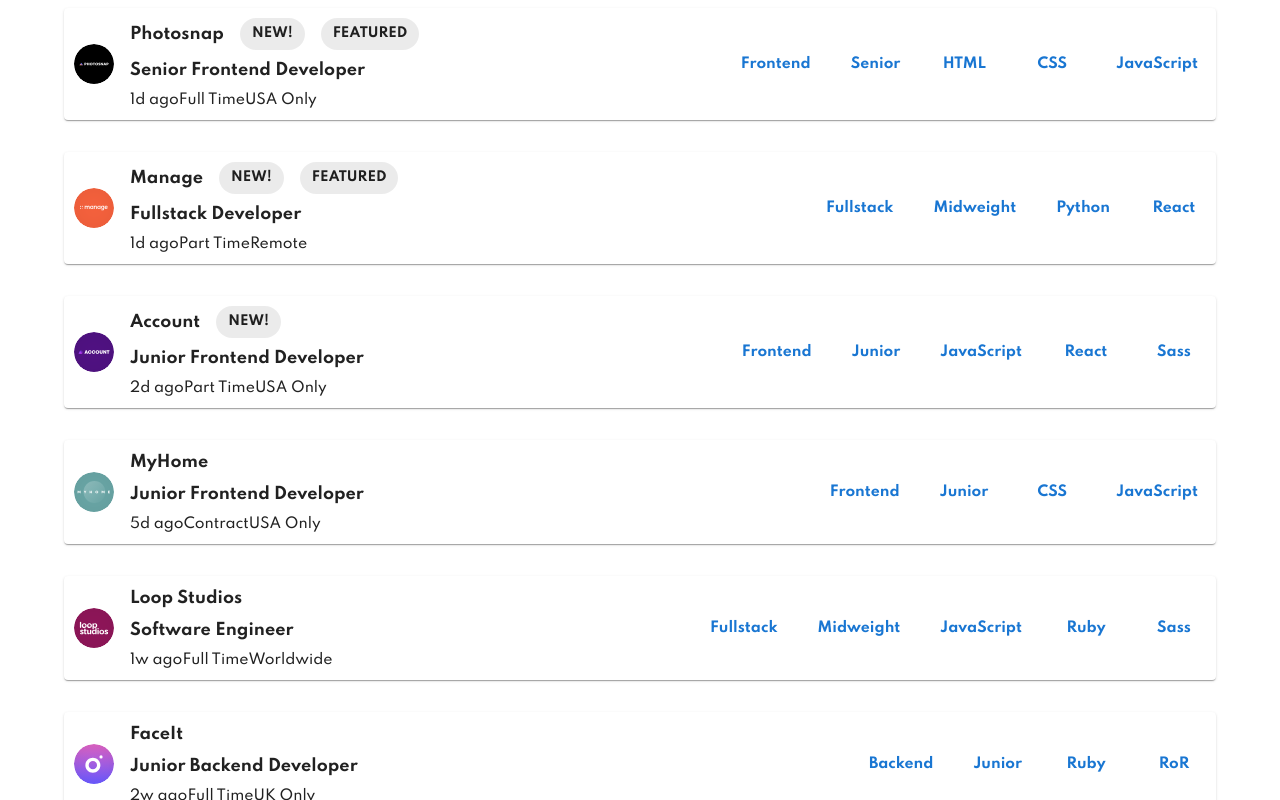
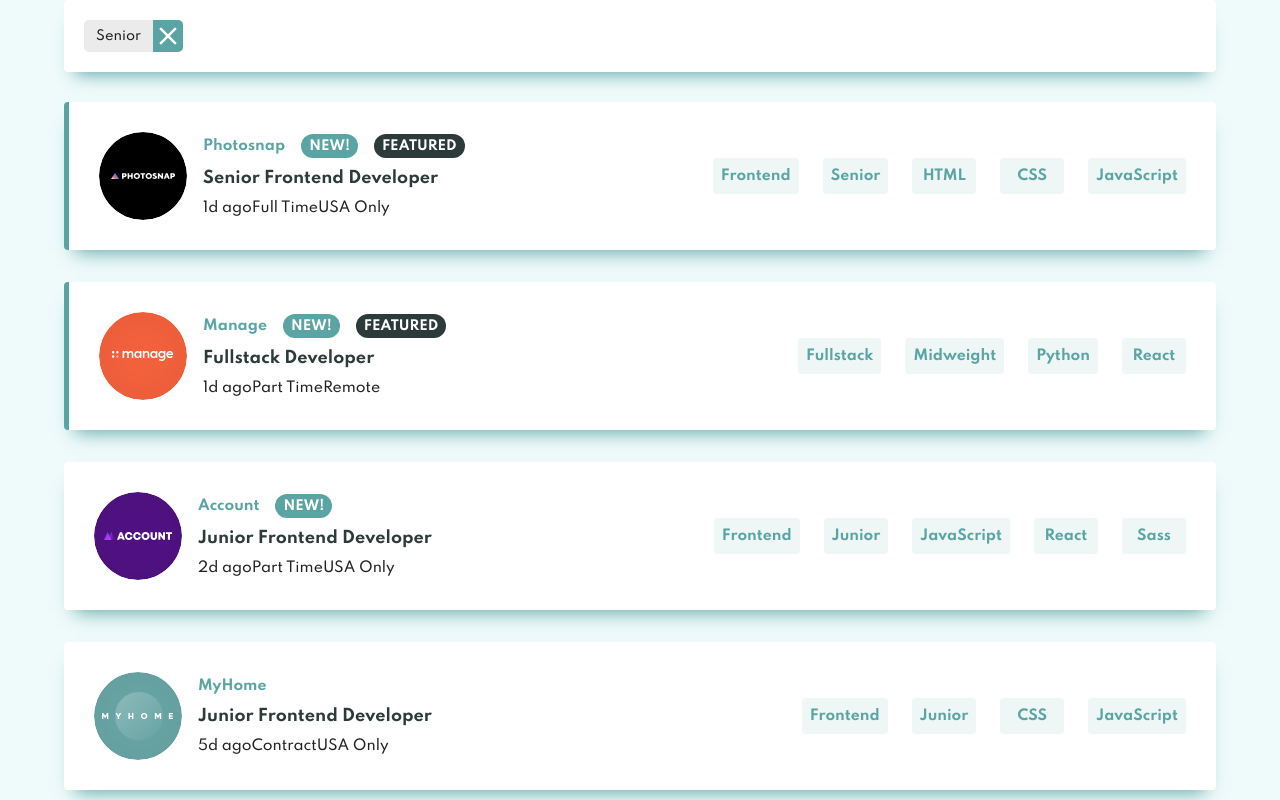
Before and after one commit to Abdelghafour122/static-job-listing, a React (Create React App) app: page / in a window 1280 px wide. Both pictures are taken after a click on the button "Senior". Shown: the top 800 px of the page. Built offline with nearby package versions, Linux system fonts and the light colour scheme.

Commit message:
done some styling, filter chips

```diff
--- a/package.json
+++ b/package.json
@@ -7,6 +7,7 @@
     "@emotion/styled": "^11.8.1",
     "@mui/icons-material": "^5.4.2",
     "@mui/material": "^5.4.3",
+    "@mui/styles": "^5.5.1",
     "@testing-library/jest-dom": "^5.16.2",
     "@testing-library/react": "^12.1.3",
     "@testing-library/user-event": "^13.5.0",
--- a/src/App.css
+++ b/src/App.css
@@ -1 +1,19 @@
 @import url("https://fonts.googleapis.com/css2?family=Spartan:wght@500;700&display=swap");
+
+:root {
+  --filterTablets: hsl(180, 31%, 95%);
+  --dgCyan: hsl(180, 8%, 52%);
+  --vdgCyan: hsl(180, 14%, 20%);
+}
+
+* {
+  box-sizing: border-box;
+}
+
+body {
+  margin: 0;
+}
+
+.app {
+  background-color: hsl(180, 52%, 96%);
+}
--- a/src/App.js
+++ b/src/App.js
@@ -1,10 +1,12 @@
-import { Container } from "@mui/material";
+import { Container, ThemeProvider } from "@mui/material";
 import "./App.css";
 import Core from "./components/Core";
+import theme from "./styles";
 
 function App() {
   return (
-    <main className="App">
+    <ThemeProvider theme={theme}>
+      <main className="app">
         <Container>
           <Core />
           <footer className="attribution">
@@ -20,6 +22,7 @@
           </footer>
         </Container>
       </main>
+    </ThemeProvider>
   );
 }
 
--- a/src/components/Core.jsx
+++ b/src/components/Core.jsx
@@ -1,5 +1,5 @@
-import React from "react";
-import { Stack } from "@mui/material";
+import React, { useEffect, useState } from "react";
+import { Card, Stack } from "@mui/material";
 import Job from "./Job";
 import data from "../data.json";
 
@@ -13,6 +13,7 @@
 import photosnap from "../images/photosnap.svg";
 import shortly from "../images/shortly.svg";
 import airFilterComp from "../images/the-air-filter-company.svg";
+import DeleteFilterButton from "./DeleteFilterButton";
 
 const imgArr = Array.of(
   photosnap,
@@ -28,9 +29,46 @@
 );
 
 const Core = () => {
+  const [relData, setRelData] = useState(data);
+  const [keyWords, setKeyWords] = useState([]);
+
+  useEffect(() => {
+    console.log(keyWords);
+  }, [keyWords]);
+
+  const addKeyWord = (val) => {
+    !keyWords.includes(val) && setKeyWords([...keyWords, val]);
+  };
+
+  const onDelete = (text) => {
+    console.log(keyWords);
+    const updatedKeyWords = keyWords.filter((keyWord) => {
+      return keyWord !== text;
+    });
+    setKeyWords(updatedKeyWords);
+  };
   return (
-    <div className="core">
-      <Stack spacing={4}>
+    <div className="core" style={{ margintop: "40px" }}>
+      <Card
+        sx={
+          !keyWords.length
+            ? {
+                visibility: "hidden",
+                boxShadow: "0px 13px 18px -11px hsl(180, 29%, 50%)",
+              }
+            : {
+                visibility: "visible",
+                boxShadow: "0px 13px 18px -11px hsl(180, 29%, 50%)",
+              }
+        }
+      >
+        <Stack spacing={3} direction="row" flexWrap="wrap" p="20px">
+          {keyWords.map((keyWord) => {
+            return <DeleteFilterButton text={keyWord} onDelete={onDelete} />;
+          })}
+        </Stack>
+      </Card>
+      <Stack spacing={4} sx={{ marginTop: "30px" }}>
         {data.map((d) => {
           return (
             <Job
@@ -47,6 +85,7 @@
               location={d.location}
               languages={d.languages}
               tools={d.tools}
+              onAdd={addKeyWord}
             />
           );
         })}
--- /dev/null
+++ b/src/components/DeleteFilterButton.jsx
@@ -0,0 +1,42 @@
+import { Chip, ThemeProvider } from "@mui/material";
+import React from "react";
+// import ClearIcon from "@mui/icons-material/Clear";
+import { Clear } from "@mui/icons-material";
+import theme from "../styles";
+
+const DeleteFilterButton = ({ text, onDelete }) => {
+  return (
+    <ThemeProvider theme={theme}>
+      <Chip
+        sx={{
+          borderRadius: "5px",
+          overflow: "hidden",
+        }}
+        label={text}
+        onDelete={() => {
+          onDelete(text);
+        }}
+        deleteIcon={
+          <Clear
+            sx={{
+              "&.MuiChip-deleteIcon": {
+                margin: 0,
+                color: "white",
+                width: "30px",
+                height: "100%",
+                bgcolor: "primary.main",
+                transition: "0.2s",
+                "&:hover": {
+                  color: "white",
+                  backgroundColor: "neutral.vdgCyan",
+                },
+              },
+            }}
+          />
+        }
+      />
+    </ThemeProvider>
+  );
+};
+
+export default DeleteFilterButton;
--- /dev/null
+++ b/src/components/FilterButton.jsx
@@ -0,0 +1,21 @@
+import { Button } from "@mui/material";
+import React from "react";
+import useStyles from "../customStyles";
+
+const FilterButton = ({ val, onAdd }) => {
+  const classes = useStyles();
+  return (
+    <Button
+      disableElevation
+      className={classes.filterButton}
+      onClick={() => {
+        onAdd(val);
+      }}
+    >
+      {" "}
+      {val}{" "}
+    </Button>
+  );
+};
+
+export default FilterButton;
--- a/src/components/Job.jsx
+++ b/src/components/Job.jsx
@@ -1,4 +1,4 @@
-import React, { useState } from "react";
+import React from "react";
 import {
   Avatar,
   Box,
@@ -10,6 +10,8 @@
   ThemeProvider,
 } from "@mui/material";
 import theme from "../styles";
+import useStyles from "../customStyles";
+import FilterButton from "./FilterButton";
 
 const Job = ({
   company,
@@ -24,36 +26,66 @@
   location,
   languages,
   tools,
+  onAdd,
 }) => {
+  const classes = useStyles();
   return (
     <ThemeProvider theme={theme}>
-      <Card>
+      <Card sx={{ boxShadow: "0px 13px 18px -11px hsl(180, 29%, 50%)" }}>
         <Box
           component="div"
-          sx={{
-            display: "flex",
-            alignItems: "center",
-            justifyContent: "space-between",
-            p: "10px",
-          }}
+          className={classes.jobBox}
+          sx={
+            featured && {
+              borderLeft: "5px solid",
+              borderColor: "primary.main",
+            }
+          }
         >
           <Stack spacing={2} direction="row" alignItems="center">
-            <Avatar variant="circular" src={logo} />
+            <Avatar
+              variant="circular"
+              src={logo}
+              sx={{ height: "88px", width: "88px" }}
+            />
             <Stack spacing={1} direction="column" alignItems="flex-start">
               <Stack direction="row" spacing={2} alignItems="center">
-                <Typography fontWeight="700"> {company} </Typography>
+                <Typography
+                  fontWeight="700"
+                  variant="body2"
+                  sx={{ color: "primary.main" }}
+                >
+                  {company}
+                </Typography>
                 {neww && (
                   <Typography fontWeight="700">
-                    <Chip label="NEW!" />
+                    <Chip
+                      label="NEW!"
+                      size="small"
+                      sx={{ color: "white", bgcolor: "primary.main" }}
+                    />
                   </Typography>
                 )}
                 {featured && (
                   <Typography fontWeight="700">
-                    <Chip label="FEATURED" />
+                    <Chip
+                      size="small"
+                      label="FEATURED"
+                      sx={{ color: "white", bgcolor: "neutral.vdgCyan" }}
+                    />
                   </Typography>
                 )}
               </Stack>
-              <Typography variant="body1"> {position} </Typography>
+              <Button
+                disableElevation
+                disableRipple
+                variant="text"
+                sx={{ padding: "0" }}
+              >
+                <Typography variant="body1" className={classes.positionHead}>
+                  {position}
+                </Typography>
+              </Button>
               <Box display="flex" alignItems="center">
                 <Typography variant="body2"> {postedAt} </Typography>
                 <Typography variant="body2">{contract}</Typography>
@@ -61,15 +93,15 @@
               </Box>
             </Stack>
           </Stack>
-          <Stack direction="row" spacing={3}>
-            <Button disableElevation>{role}</Button>
-            <Button disableElevation> {level} </Button>
+          <Stack direction="row" spacing={3} className={classes.buttonStack}>
+            <FilterButton val={role} onAdd={onAdd} />
+            <FilterButton val={level} onAdd={onAdd} />
             {languages.map((l) => {
-              return <Button disableElevation> {l} </Button>;
+              return <FilterButton val={l} onAdd={onAdd} />;
             })}
 
             {tools.map((t) => {
-              return <Button disableElevation> {t} </Button>;
+              return <FilterButton val={t} onAdd={onAdd} />;
             })}
           </Stack>
         </Box>
--- /dev/null
+++ b/src/customStyles.js
@@ -0,0 +1,26 @@
+import { makeStyles } from "@mui/styles";
+
+const useStyles = makeStyles({
+  jobBox: {
+    display: "flex",
+    alignItems: "center",
+    justifyContent: "space-between",
+    padding: "30px",
+  },
+  positionHead: {
+    color: "#2c3a3a",
+    transition: "0.3s",
+    "&:hover": {
+      color: "hsl(180, 29%, 50%)",
+    },
+  },
+  filterButton: {
+    backgroundColor: "#eef6f6",
+    "&:hover": {
+      backgroundColor: "hsl(180, 29%, 50%)",
+      color: "white",
+    },
+  },
+});
+
+export default useStyles;
--- a/src/styles.js
+++ b/src/styles.js
@@ -1,7 +1,17 @@
 import { createTheme } from "@mui/material/styles";
 
 const theme = createTheme({
-  palette: {},
+  palette: {
+    primary: {
+      main: "hsl(180, 29%, 50%)",
+    },
+    neutral: {
+      buttBgc: "#effafa",
+      filterTablets: "#eef6f6",
+      dgCyan: "#7b8e8e",
+      vdgCyan: "#2c3a3a",
+    },
+  },
   typography: {
     fontFamily: "Spartan",
     body1: {
```
Also changed, not shown: progress.txt (added), 1 other file (tests, documents, lock files or other folders). Lines whose indentation alone changed are shown as unchanged.
